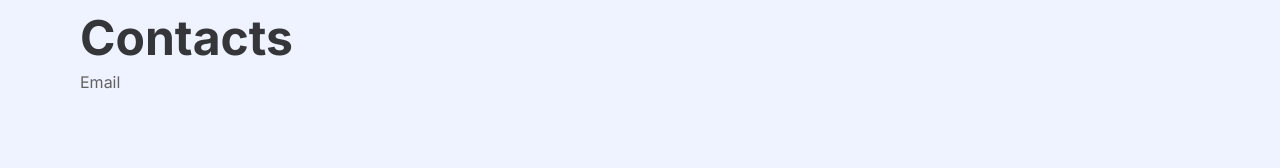
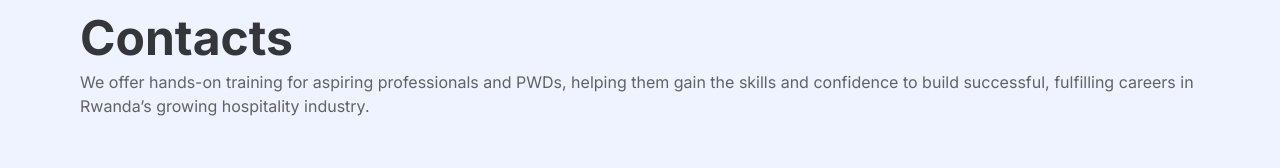
Before and after one commit to mbonikev/hotel_talents_pool, a React (Vite) app: page /#/contacts in a window 1280 px wide. Shown: the part 138-306 px from the top of the page. Built offline with nearby package versions, Linux system fonts and the light colour scheme; what ldrs would draw is missing.

Commit message:
Stalker-commit: src/pages/Contacts.jsx

```diff
--- a/src/pages/Contacts.jsx
+++ b/src/pages/Contacts.jsx
@@ -10,7 +10,11 @@ function Contacts() {
       <Navbar />
       <div className="w-full h-fit p-20 flex flex-col items-start justify-center gap-2">
         <h1 className="text-5xl font-bold w-fit text-dark-text/90">Contacts</h1>
-        <p className="text-base font-normal text-[#626262]">Email</p>
+        <p className="text-base font-normal text-[#626262]">
+          We offer hands-on training for aspiring professionals and PWDs,
+          helping them gain the skills and confidence to build successful,
+          fulfilling careers in Rwanda’s growing hospitality industry.
+        </p>
       </div>
       {/* Content */}
       <div className="h-fit w-full pb-10">
```
